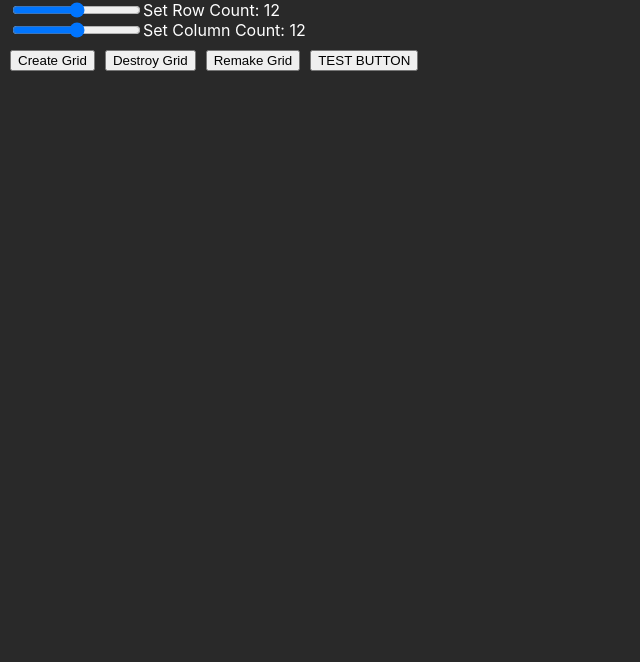
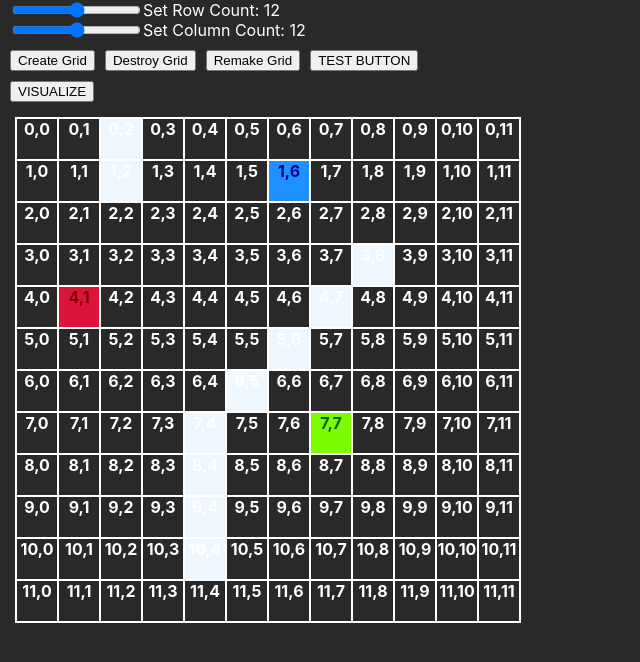
Before and after one commit to vik-ma/pathfinding-race, a React (Create React App) app: page / in a window 1280 px wide. Shown: the top 662 px of the page, without its empty margins (0-640 px from the left). Built offline with nearby package versions, Linux system fonts and the light colour scheme.

Commit message:
Tweaked design slightly

```diff
--- a/src/App.css
+++ b/src/App.css
@@ -31,6 +31,9 @@ body {
     height: 40px;
     width: 40px;
     margin: 0px;
+    font-weight: bold;
+    text-align: center;
+    /* color : black !important; */
 }
 
 .node-wall {
@@ -38,32 +41,38 @@ body {
 }
 
 .node-goal {
-    background-color:lawngreen;
-    box-shadow: inset 0 0 0 5px lawngreen;
+    background-color:lawngreen !important ;
+    /* box-shadow: inset 0 0 0 5px lawngreen !important ; */
+    color:darkgreen;
+
 }
 
 .node-1 {
     background-color: crimson;
-    box-shadow: inset 0 0 0 7px crimson;
+    /* box-shadow: inset 0 0 0 7px crimson; */
+    color:maroon;
 }
 
 .node-2 {
     background-color:dodgerblue;
-    box-shadow: inset 0 0 0 7px dodgerblue;
+    /* box-shadow: inset 0 0 0 7px dodgerblue; */
+    color: darkblue;
 }
 
 .node-3 {
     background-color: darkkhaki;
-    box-shadow: inset 0 0 0 7px darkkhaki;
+    /* box-shadow: inset 0 0 0 7px darkkhaki; */
+    color:peru;
 }
 
 .node-4{
     background-color: darkorchid;
-    box-shadow: inset 0 0 0 7px darkorchid;
+    /* box-shadow: inset 0 0 0 7px darkorchid; */
+    color:indigo;
 }
 
 .node-winner-1 {
-    box-shadow: inset 0 0 0 5px darkred;
+    box-shadow: inset 0 0 0 5px maroon;
 }
 
 .node-winner-2 {
--- a/src/App.js
+++ b/src/App.js
@@ -6,7 +6,7 @@ import { GridContext } from "./Helpers/GridContexts";
 import { TestComponent } from "./TestComponent";
 
 function App() {
-  const [isGridRendered, setIsGridRendered] = useState(false);
+  const [isGridRendered, setIsGridRendered] = useState(true);
   const [renderTest, setRenderTest] = useState(false);
 
   const SLIDER_DEFAULT_VALUE = 12;
--- a/src/PathfindingVisualizer/GridGenerator.js
+++ b/src/PathfindingVisualizer/GridGenerator.js
@@ -14,8 +14,8 @@ export const GridGenerator = () => {
   const [startNodeRow1, setStartNodeRow1] = useState(4);
   const [startNodeCol1, setStartNodeCol1] = useState(1);
 
-  const [startNodeRow2, setStartNodeRow2] = useState(0);
-  const [startNodeCol2, setStartNodeCol2] = useState(11);
+  const [startNodeRow2, setStartNodeRow2] = useState(1);
+  const [startNodeCol2, setStartNodeCol2] = useState(6);
 
   const [startNodeRow3, setStartNodeRow3] = useState(14);
   const [startNodeCol3, setStartNodeCol3] = useState(6);
@@ -26,7 +26,7 @@ export const GridGenerator = () => {
   const [goalNodeRow, setGoalNodeRow] = useState(7);
   const [goalNodeCol, setGoalNodeCol] = useState(7);
 
-  const [numStartNodes, setStartNumNodes] = useState(4);
+  const [numStartNodes, setStartNumNodes] = useState(2);
 
   const [savedGrid1, setSavedGrid1] = useState([]);
   const [savedGrid2, setSavedGrid2] = useState([]);
@@ -276,8 +276,8 @@ export const GridGenerator = () => {
 
     console.log(1, "Crimson", algoMap[1].algoName);
     console.log(2, "Blue", algoMap[2].algoName);
-    console.log(3, "Khaki", algoMap[3].algoName);
-    console.log(4, "Orchid", algoMap[4].algoName);
+    // console.log(3, "Khaki", algoMap[3].algoName);
+    // console.log(4, "Orchid", algoMap[4].algoName);
 
     let pathMinLength = Math.min(...algoPathLengths);
 
--- a/src/PathfindingVisualizer/Node.js
+++ b/src/PathfindingVisualizer/Node.js
@@ -1,12 +1,12 @@
 export const Node = ({
   isStartNode1,
+  isStartNode2,
+  isStartNode3,
+  isStartNode4,
   isGoalNode,
   row,
   col,
   isWall,
-  isStartNode2,
-  isStartNode3,
-  isStartNode4,
 }) => {
   const nodeValues = isStartNode1
     ? "node-1"
@@ -21,9 +21,11 @@ export const Node = ({
     : isWall
     ? "node-wall"
     : "";
+    const gridText = isStartNode1 ? "S C" : isStartNode2 ? "S B" : isStartNode3 ? "S K" : isStartNode4 ? "S O" : isGoalNode ? "G" : "";
   return (
     <div className={`node ${nodeValues}`} id={`node-${row}-${col}`}>
       {row},{col}
+      {/* {gridText} */}
     </div>
   );
 };
```
